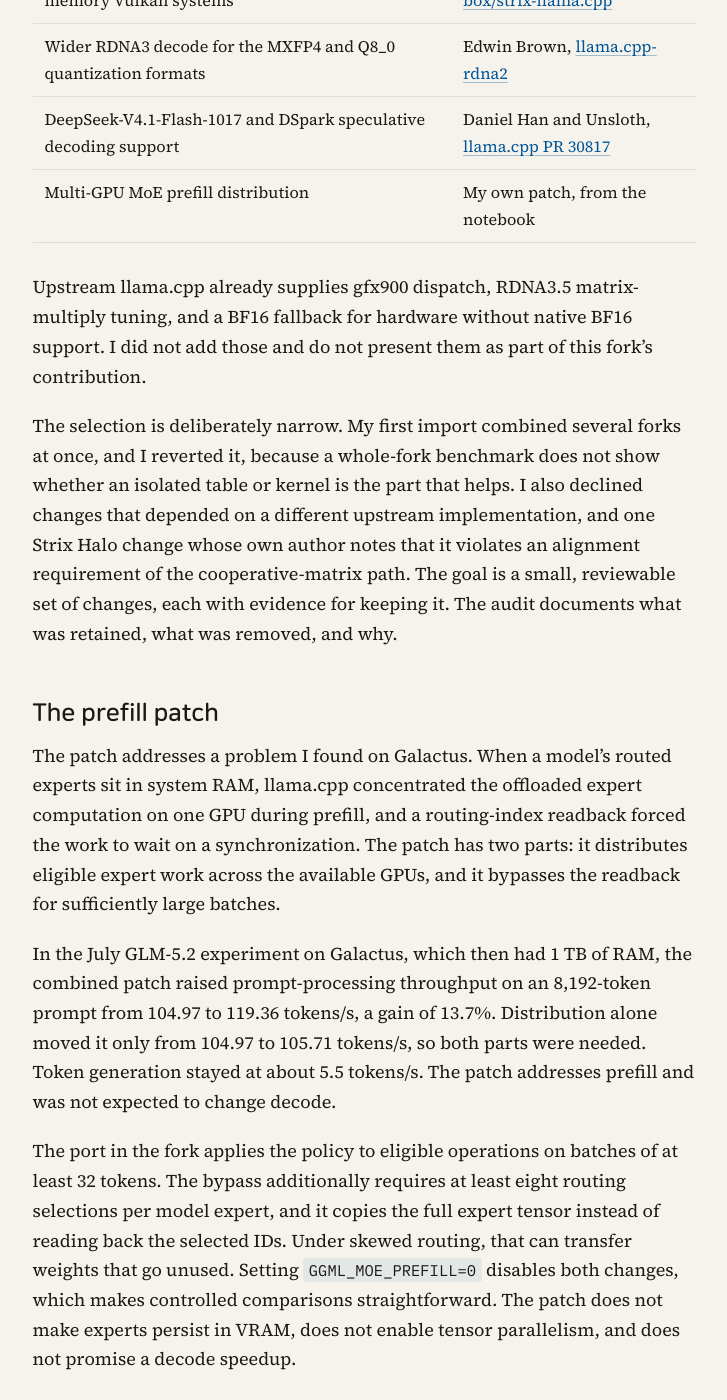
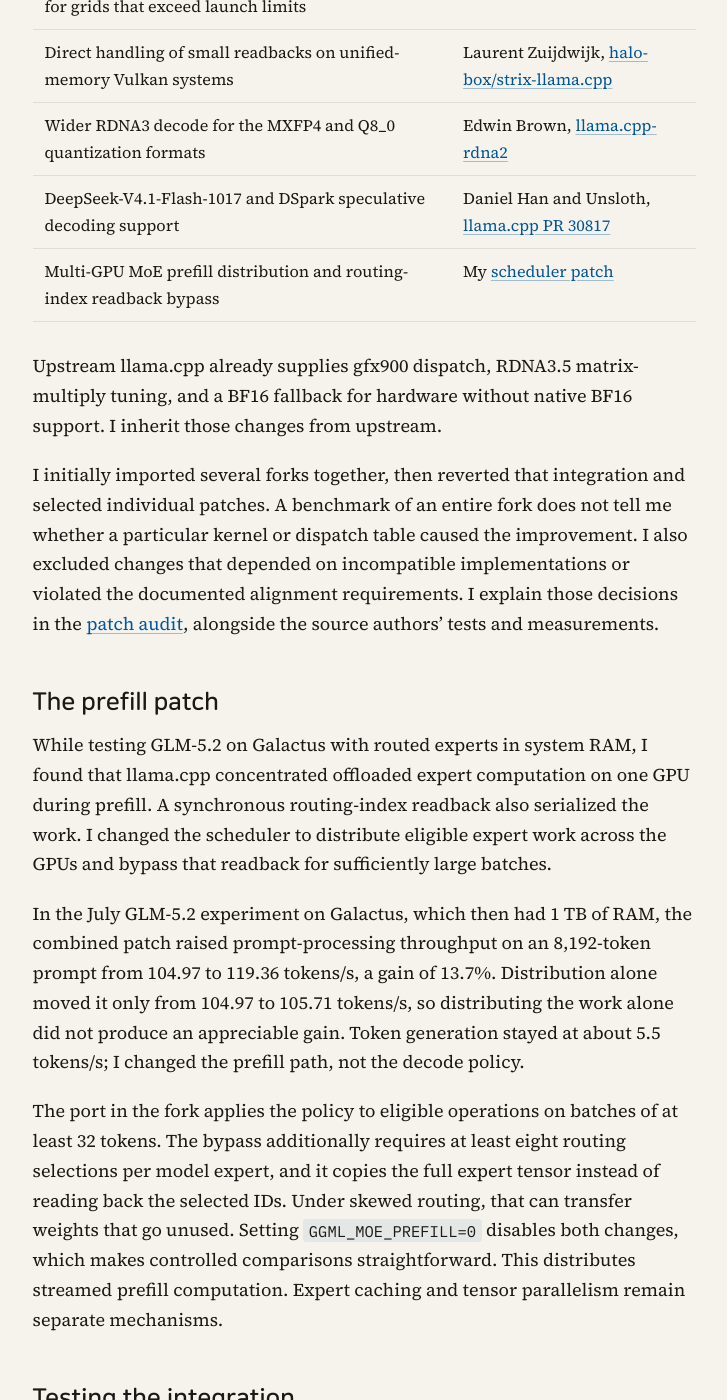
Before and after one commit to TechnicompLabs/technicomplabs.github.io, a Jekyll site: the page built from _pages/llamda-cpp.md, in a window 1280 px wide and 1400 px high, scrolled down 2125 px. Shown: the whole window, without its empty margins (276-1003 px from the left). Built offline with Jekyll 4.4.1, drawn with Linux system fonts in a browser that asks for light colours; some of the changed text lies outside the part shown.

Commit message:
Refine llAMDa.cpp project page and link Benchtop notebook

```diff
--- a/_pages/llamda-cpp.md
+++ b/_pages/llamda-cpp.md
@@ -5,19 +5,21 @@ permalink: /projects/llamda-cpp/
 subtitle: "An AMD-focused llama.cpp fork for RDNA, Strix Halo, and Vega."
 ---
 
-[llAMDa.cpp](https://github.com/pauldmartinphd/llAMDa.cpp) is a fork of llama.cpp that I maintain to bring useful AMD performance work into one repository, without requiring a collection of custom launchers. It began as a V620-specific build for running newer large Mixture-of-Experts models on Galactus, my EPYC inference server with four Radeon Pro V620 GPUs. I then widened it to cover the other AMD hardware I care about: older Vega cards, RDNA2 cards such as the V620, and Strix Halo.
+[llAMDa.cpp](https://github.com/pauldmartinphd/llAMDa.cpp) is a fork of llama.cpp that I maintain to bring useful AMD performance work into one repository, without requiring a collection of custom launchers. I started with a V620-specific build to run newer large mixture-of-experts (MoE) models on Galactus, my EPYC inference server with four Radeon Pro V620 GPUs. I expanded that work to include older Vega cards, other RDNA GPUs, and Strix Halo, with a common branch for shared changes and separate branches for architecture-specific development.
 
-The fork grew out of the [LLM Performance Engineering Notebook](https://github.com/pauldmartinphd/llm-performance-engineering-notebook), where I measure local inference and test changes to llama.cpp itself. This page describes what the fork contains, what it takes from other people's work, and what I have and have not validated.
+The fork grew out of my [LLM Performance Engineering Notebook](https://github.com/pauldmartinphd/llm-performance-engineering-notebook). Measuring where inference time went led me to change the scheduler, and supporting newer models led me to integrate work from other llama.cpp forks. I now maintain those changes together, preserving the original authorship and documenting which configurations I have tested.
+
+**[Source code](https://github.com/pauldmartinphd/llAMDa.cpp) · [Build instructions](https://github.com/pauldmartinphd/llAMDa.cpp/blob/amd-main/docs/amd-main.md) · [Source credits](https://github.com/pauldmartinphd/llAMDa.cpp/blob/amd-main/CREDITS-AMD.md)**
 
 ## Why a fork
 
-AMD GPUs differ more from one another than the product names suggest. A Vega card, an RDNA2 workstation card, and a Strix Halo system with unified memory have different execution and memory constraints, so a change that helps one of them needs the right device and workload before it becomes a default for the others. Several AMD-focused forks of llama.cpp already exist, each tuned to its owner's hardware, and many of their changes are small and worth keeping.
+A Vega card, an RDNA2 workstation card, and a Strix Halo system with unified memory impose different constraints on the kernels and memory transfers. A kernel change that helps one architecture may not help another, and a transfer optimization for unified memory may not apply to discrete GPUs. I therefore keep the device and workload restrictions with each change rather than enabling every optimization on every AMD GPU.
 
 I wanted those changes available together, working through the ordinary build and runtime options, with their authorship and evidence recorded. I also wanted a place to carry the scheduler changes that came out of my own measurements on Galactus.
 
 ## Branches
 
-The common changes live on a default branch, and architecture-specific work builds on that base in separate branches.
+I use `amd-main` as the default branch and build the three architecture development branches on that common base.
 
 | Branch | Purpose |
 |---|---|
@@ -28,9 +30,9 @@ The common changes live on a default branch, and architecture-specific work buil
 
 All four branches include the prefill changes described below.
 
-## What the fork carries, and from whom
+## Patches and source credits
 
-Most of the code in the fork is other people's work, and I keep their authorship and original commit references. The credits file in the repository lists each source.
+I build on upstream llama.cpp and retain the authorship and original commit references for the patches I import. The [credits file](https://github.com/pauldmartinphd/llAMDa.cpp/blob/amd-main/CREDITS-AMD.md) identifies the source revisions and adaptations.
 
 | Change | Source |
 |---|---|
@@ -38,42 +40,40 @@ Most of the code in the fork is other people's work, and I keep their authorship
 | Direct handling of small readbacks on unified-memory Vulkan systems | Laurent Zuijdwijk, [halo-box/strix-llama.cpp](https://github.com/halo-box/strix-llama.cpp) |
 | Wider RDNA3 decode for the MXFP4 and Q8_0 quantization formats | Edwin Brown, [llama.cpp-rdna2](https://github.com/edwinbrowwn/llama.cpp-rdna2) |
 | DeepSeek-V4.1-Flash-1017 and DSpark speculative decoding support | Daniel Han and Unsloth, [llama.cpp PR 30817](https://github.com/ggml-org/llama.cpp/pull/30817) |
-| Multi-GPU MoE prefill distribution | My own patch, from the notebook |
+| Multi-GPU MoE prefill distribution and routing-index readback bypass | My [scheduler patch](https://github.com/pauldmartinphd/llm-performance-engineering-notebook/blob/main/patches/prefill/README.md) |
 
-Upstream llama.cpp already supplies gfx900 dispatch, RDNA3.5 matrix-multiply tuning, and a BF16 fallback for hardware without native BF16 support. I did not add those and do not present them as part of this fork's contribution.
+Upstream llama.cpp already supplies gfx900 dispatch, RDNA3.5 matrix-multiply tuning, and a BF16 fallback for hardware without native BF16 support. I inherit those changes from upstream.
 
-The selection is deliberately narrow. My first import combined several forks at once, and I reverted it, because a whole-fork benchmark does not show whether an isolated table or kernel is the part that helps. I also declined changes that depended on a different upstream implementation, and one Strix Halo change whose own author notes that it violates an alignment requirement of the cooperative-matrix path. The goal is a small, reviewable set of changes, each with evidence for keeping it. The audit documents what was retained, what was removed, and why.
+I initially imported several forks together, then reverted that integration and selected individual patches. A benchmark of an entire fork does not tell me whether a particular kernel or dispatch table caused the improvement. I also excluded changes that depended on incompatible implementations or violated the documented alignment requirements. I explain those decisions in the [patch audit](https://github.com/pauldmartinphd/llAMDa.cpp/blob/amd-main/docs/amd-main.md), alongside the source authors' tests and measurements.
 
 ## The prefill patch
 
-The patch addresses a problem I found on Galactus. When a model's routed experts sit in system RAM, llama.cpp concentrated the offloaded expert computation on one GPU during prefill, and a routing-index readback forced the work to wait on a synchronization. The patch has two parts: it distributes eligible expert work across the available GPUs, and it bypasses the readback for sufficiently large batches.
+While testing GLM-5.2 on Galactus with routed experts in system RAM, I found that llama.cpp concentrated offloaded expert computation on one GPU during prefill. A synchronous routing-index readback also serialized the work. I changed the scheduler to distribute eligible expert work across the GPUs and bypass that readback for sufficiently large batches.
 
-In the July GLM-5.2 experiment on Galactus, which then had 1 TB of RAM, the combined patch raised prompt-processing throughput on an 8,192-token prompt from 104.97 to 119.36 tokens/s, a gain of 13.7%. Distribution alone moved it only from 104.97 to 105.71 tokens/s, so both parts were needed. Token generation stayed at about 5.5 tokens/s. The patch addresses prefill and was not expected to change decode.
+In the July GLM-5.2 experiment on Galactus, which then had 1 TB of RAM, the combined patch raised prompt-processing throughput on an 8,192-token prompt from 104.97 to 119.36 tokens/s, a gain of 13.7%. Distribution alone moved it only from 104.97 to 105.71 tokens/s, so distributing the work alone did not produce an appreciable gain. Token generation stayed at about 5.5 tokens/s; I changed the prefill path, not the decode policy.
 
-The port in the fork applies the policy to eligible operations on batches of at least 32 tokens. The bypass additionally requires at least eight routing selections per model expert, and it copies the full expert tensor instead of reading back the selected IDs. Under skewed routing, that can transfer weights that go unused. Setting `GGML_MOE_PREFILL=0` disables both changes, which makes controlled comparisons straightforward. The patch does not make experts persist in VRAM, does not enable tensor parallelism, and does not promise a decode speedup.
+The port in the fork applies the policy to eligible operations on batches of at least 32 tokens. The bypass additionally requires at least eight routing selections per model expert, and it copies the full expert tensor instead of reading back the selected IDs. Under skewed routing, that can transfer weights that go unused. Setting `GGML_MOE_PREFILL=0` disables both changes, which makes controlled comparisons straightforward. This distributes streamed prefill computation. Expert caching and tensor parallelism remain separate mechanisms.
 
-## What I have and have not validated
+## Testing the integration
 
-The fork has been built and tested on a Mac without AMD hardware, so its validation is limited to what a CPU build can show.
+I built the integration on a Mac using the CPU backend. During the AMD patch review, I ran 12 selected regression tests and 145 normalization backend cases, all of which passed. After adding the prefill patch to the common branch, I built all four branches and tested the actual selection and expert-copy code with a harness covering four-device selection, eligible subsets, fallback behavior, batch-size thresholds, numerical equivalence under skewed routing, and the disable switch. Those checks also passed.
 
-- The Release CPU build passes, along with the 12 regression tests and 145 normalization backend cases I selected.
-- A test harness exercises the actual prefill selection and expert-copy code, including four-device selection, eligible subsets, fallback behavior, the batch-size thresholds, numerical equivalence under skewed routing, and the disable switch. All of those checks pass.
-- None of this exercises HIP transfers or GPU kernels. The adapted normalization change has not been compiled for HIP locally, and the per-architecture changes still need testing on matching hardware.
-- I have not benchmarked this revision on Galactus. The 13.7% figure comes from the earlier V620 build, and it does not establish a gain for the newer models. The other patches' performance figures are the source authors' own measurements on their hardware, not measurements of this combined branch.
+These tests check CPU behavior and scheduler logic, but they do not execute the AMD kernels or HIP transfers. I have not compiled the adapted normalization change for HIP locally or benchmarked the current integration on Galactus. The **13.7% prefill gain comes from my July GLM-5.2 scheduler experiment**, before this integration, and the source authors' kernel measurements describe their own hardware and revisions.
 
-The next step is a controlled A/B comparison on Galactus, using `GGML_MOE_PREFILL=0` against the default, with the source revision, model files, and launch settings recorded alongside the results.
+To measure the current port, I need to compare the default behavior with `GGML_MOE_PREFILL=0` on Galactus while holding the model, placement, prompt, and batch sizes constant. The architecture-specific branches also need tests on their corresponding GPUs.
 
 ## Related measurements in the notebook
 
-The notebook now also holds measurements from the earlier V620 build, with the caveats stated in the entries.
+I also tested newer Flash models with the earlier V620 build. These runs predate the current integration:
 
-- **GLM-5.3-Flash:** automatic placement generated 19.1 to 19.4 tokens/s, while forcing the routed experts into system RAM gave about 13.7 to 14.4 tokens/s. I did not record which tensors the automatic placement chose, so I cannot say which mechanism produced the difference.
-- **DeepSeek-V4.1-Flash:** a target-only run generated 11.2 tokens/s. The DSpark draft model then failed to load when a GPU could not allocate another 2,464 MiB, so I have no speculative-decoding result for that model.
-- **STREAM bandwidth is not a decode prediction.** A memory-bandwidth figure divided by active expert bytes gives an optimistic bound, not an expected token rate, because inference also selects and decodes experts and finishes the rest of the model before each token completes.
+- **[GLM-5.3-Flash](https://github.com/pauldmartinphd/llm-performance-engineering-notebook/blob/main/results/lab-notebook/15-glm53-flash-placement.md):** automatic placement generated 19.1 to 19.4 tokens/s, while forcing the routed experts into system RAM gave about 13.7 to 14.4 tokens/s. I did not record which tensors the automatic placement chose, so I cannot say which mechanism produced the difference.
+- **[DeepSeek-V4.1-Flash](https://github.com/pauldmartinphd/llm-performance-engineering-notebook/blob/main/results/lab-notebook/16-deepseek41-dspark.md):** a target-only run generated 11.2 tokens/s. The DSpark draft model then failed to load when a GPU could not allocate another 2,464 MiB, so I have no speculative-decoding result for that model.
+
+I discuss the remaining bandwidth question in a [separate note](https://github.com/pauldmartinphd/llm-performance-engineering-notebook/blob/main/results/lab-notebook/17-bandwidth-and-placement.md). Dividing STREAM bandwidth by active expert bytes gives an optimistic rate for that weight traffic, but inference also selects experts, decodes quantized weights, performs the arithmetic, and completes the rest of the model. I need operation and transfer timings to determine how much each contributes to token time.
 
 ## Building, license, and credits
 
-The README and `docs/amd-main.md` in the repository give build commands for HIP targets such as gfx900, gfx906, gfx1030, gfx1100, and gfx1151, and for Vulkan on Strix Halo. The fork uses llama.cpp's MIT license, and its history and license notices remain intact. It is an independent fork, not an official AMD or llama.cpp project.
+I provide build commands in the [README](https://github.com/pauldmartinphd/llAMDa.cpp) and [AMD build notes](https://github.com/pauldmartinphd/llAMDa.cpp/blob/amd-main/docs/amd-main.md) for HIP targets such as gfx900, gfx906, gfx1030, gfx1100, and gfx1151, and for Vulkan on Strix Halo. The installed ROCm toolchain must support the selected target; the fork cannot supply missing driver or toolchain support for older cards. I retain llama.cpp's MIT license, history, and license notices. It is an independent fork, not an official AMD or llama.cpp project.
 
 - [llAMDa.cpp repository](https://github.com/pauldmartinphd/llAMDa.cpp)
 - [Source credits](https://github.com/pauldmartinphd/llAMDa.cpp/blob/amd-main/CREDITS-AMD.md)
```
Also changed, not shown: _pages/benchtop.md (+2 -0 lines), _pages/projects.md (+1 -1 lines).
